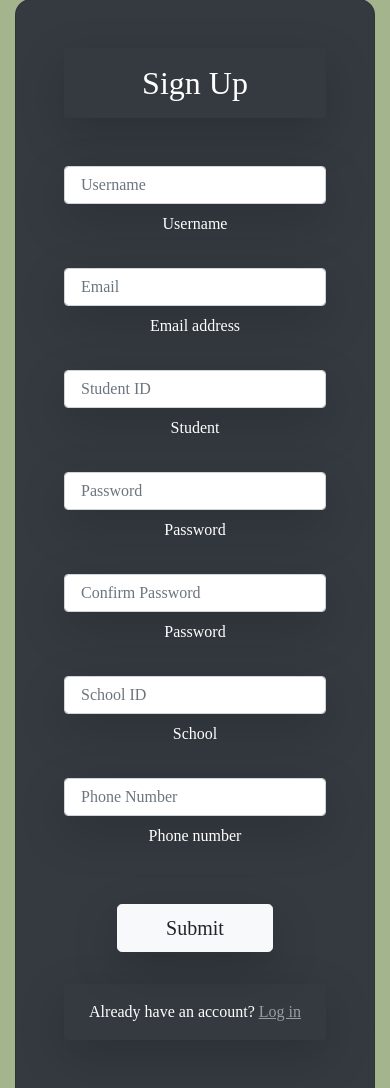
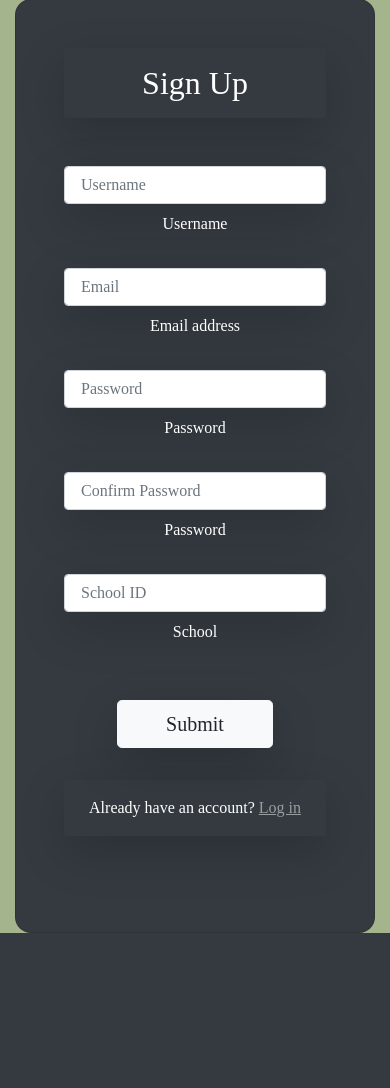
Before and after one commit to tejaskulkarni7/unilocate, a Python web app: template Unilocate-main/app/templates/signup.html in a window 390 px wide. Shown: the part 105-1193 px from the top of the page. After the commit the page ends 1038 px from the top, so only its background shows below. Run offline with Jinja, Linux system fonts and the light colour scheme; the template is opened without the code that fills it: most values are stand-ins (such as "Sample title", 1, 10 or a date in 2020); form fields are guessed from the names that the template uses; some libraries are stand-ins or nearby versions.

Commit message:
Fixed school_id naming error and got rid of phone number field in signup page

```diff
--- a/Unilocate-main/app/forms.py
+++ b/Unilocate-main/app/forms.py
@@ -30,7 +30,7 @@ class RegistrationForm(FlaskForm):
 	email_address=StringField(label='Email', validators=[Email(message="Invalid Email address"), DataRequired()])
 	password1 = PasswordField(label='Password', validators=[InputRequired(message="Password required"), Length(min=4, max=32, message="Password must be between 4 and 32 characters"), DataRequired()])
 	password2 = PasswordField(label='Confirm Password', validators=[InputRequired(message="Password required"), EqualTo('password1', message="Passwords must match"), DataRequired()])
-	student_id = IntegerField(label='Student ID', validators=[InputRequired(message="ID required"), DataRequired()])
+	school_id = IntegerField(label='Student ID', validators=[InputRequired(message="ID required"), DataRequired()])
 	submit = SubmitField(label='Submit')
 
 
--- a/Unilocate-main/app/templates/signup.html
+++ b/Unilocate-main/app/templates/signup.html
@@ -27,10 +27,6 @@ Sign Up
                       {{ form.email_address.label() }}
                       <br> <br>
 
-                      {{ form.student_id(class="shadow-lg p-3 mb-2 form-control", placeholder="Student ID") }}
-                      {{ form.student_id.label() }}
-                      <br> <br>
-
                       {{ form.password1(class="shadow-lg p-3 mb-2 form-control", placeholder="Password") }}
                       {{ form.password1.label() }}
                       <br> <br>
@@ -41,10 +37,6 @@ Sign Up
 
                       {{ form.school_id(class="shadow-lg p-3 mb-2 form-control", placeholder="School ID") }}
                       {{ form.school_id.label() }}
-                      <br> <br>
-
-                      {{ form.phone_number(class="shadow-lg p-3 mb-2 form-control", placeholder="Phone Number") }}
-                      {{ form.phone_number.label() }}
                       <br> <br>
                       <br>
 
```
